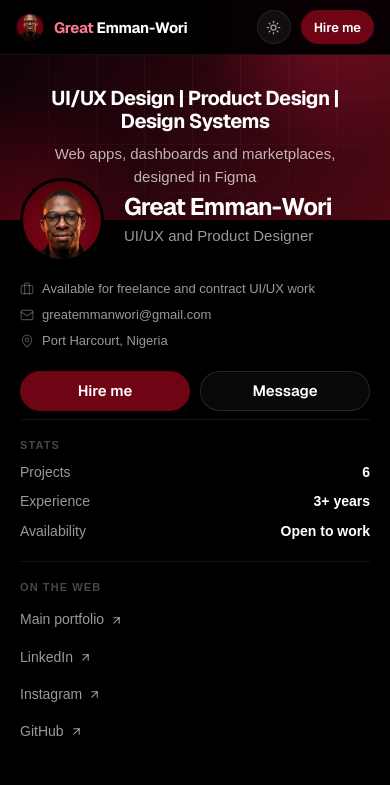
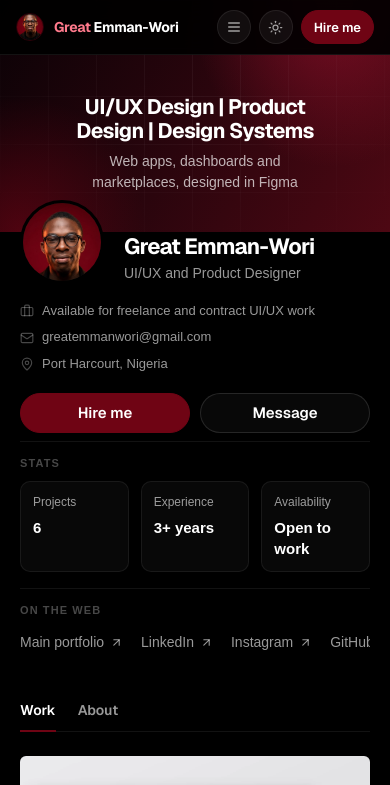
Before and after one commit to great000-bit/port20, a React (Vite) app: page /uiux in a window 390 px wide. Shown: the top 785 px of the page. Built offline with nearby package versions, Linux system fonts and the light colour scheme; a web font is replaced by a local one.

Commit message:
UI/UX portfolio: mobile/tablet/desktop layout pass, mobile menu, contact section on /uiux and project pages
Co-Authored-By: Claude Sonnet 5.5 <noreply@anthropic.com>
Claude-Session: https://claude.ai/code/session_01FY36rUevcgm6D7NwJSFyfM

```diff
--- a/src/components/Contact.tsx
+++ b/src/components/Contact.tsx
@@ -50,7 +50,13 @@ const SOCIALS = [
 const ROLES = ["client","collaborator","other"] as const;
 type Role = typeof ROLES[number];
 
-export default function Contact() {
+type ContactProps = { eyebrow?: string; heading?: string; sub?: string };
+
+export default function Contact({
+  eyebrow = "07 — Contact",
+  heading = "Let's Build.",
+  sub = "Clients, collaborators, and creative partners — reach out.",
+}: ContactProps = {}) {
   const [state, handleSubmit, resetSubmission] = useForm<ContactFormFields>(PORTFOLIO_FORM_KEY);
   const [role, setRole] = useState<Role | null>(null);
   const [focused, setFocused] = useState<string | null>(null);
@@ -167,7 +173,7 @@ export default function Contact() {
         }
         .contact-sub {
           font-family: Arial,sans-serif; font-size:15px;
-          line-height:1.65; color: var(--fg-faint);
+          line-height:1.65; color: var(--fg-muted);
           margin:0 0 40px 0;
         }
         /* Role selector — Omijeh style */
@@ -281,10 +287,10 @@ export default function Contact() {
 
       <div className="contact-wrap">
         <div data-aos="fade-up">
-          <span className="contact-eyebrow">07 — Contact</span>
-          <h2 className="contact-heading">Let's Build.</h2>
+          <span className="contact-eyebrow">{eyebrow}</span>
+          <h2 className="contact-heading">{heading}</h2>
           <p className="contact-sub">
-            Clients, collaborators, and creative partners — reach out.
+            {sub}
           </p>
         </div>
 
--- a/src/components/uiux/UiUxNav.tsx
+++ b/src/components/uiux/UiUxNav.tsx
@@ -1,5 +1,6 @@
 import { Link, useLocation } from "react-router-dom";
-import { Sun, Moon } from "lucide-react";
+import { useState } from "react";
+import { Sun, Moon, Menu, X } from "lucide-react";
 import { useTheme } from "../../context/ThemeContext";
 import { profile } from "@/data/uiux";
 import "./uiux.css";
@@ -7,6 +8,7 @@ import "./uiux.css";
 export default function UiUxNav() {
   const { theme, toggle } = useTheme();
   const { pathname, search } = useLocation();
+  const [open, setOpen] = useState(false);
   const onAbout = pathname === "/uiux" && search.includes("tab=about");
   const onWork = pathname.startsWith("/uiux") && !onAbout;
 
@@ -18,13 +20,17 @@ export default function UiUxNav() {
           <span className="ux-logo-name"><span>Great</span> Emman-Wori</span>
           <span className="ux-logo-tag">UI/UX</span>
         </Link>
-        <nav className="ux-nav-links" aria-label="UI/UX portfolio">
+        <nav id="ux-menu" className={`ux-nav-links${open ? " is-open" : ""}`} aria-label="UI/UX portfolio" onClick={() => setOpen(false)}>
           <Link to="/uiux" className={`ux-nav-link${onWork ? " is-active" : ""}`}>Work</Link>
           <Link to="/uiux?tab=about" className={`ux-nav-link${onAbout ? " is-active" : ""}`}>About</Link>
           <Link to="/graphics" className="ux-nav-link">Graphics</Link>
           <Link to="/" className="ux-nav-link">Main portfolio</Link>
+          <a href="#contact" className="ux-nav-link" onClick={(e) => { const el = document.getElementById("contact"); if (el) { e.preventDefault(); el.scrollIntoView({ behavior: "smooth" }); } }}>Contact</a>
         </nav>
         <div className="ux-nav-actions">
+          <button type="button" className="ux-icon-btn ux-menu-btn" aria-label={open ? "Close menu" : "Open menu"} aria-expanded={open} aria-controls="ux-menu" onClick={() => setOpen((v) => !v)}>
+            {open ? <X size={16} /> : <Menu size={16} />}
+          </button>
           <button type="button" onClick={toggle} className="ux-icon-btn" aria-label="Toggle theme">
             {theme === "dark" ? <Sun size={15} /> : <Moon size={15} />}
           </button>
--- a/src/components/uiux/uiux.css
+++ b/src/components/uiux/uiux.css
@@ -221,3 +221,72 @@
 .ux-quote figcaption strong { color: var(--fg); font: 700 14px/1.3 Geist, Arial, sans-serif; }
 .ux-bigquote { margin: 8px 0 18px; font: 500 clamp(20px,2.4vw,28px)/1.45 Geist, Arial, sans-serif; letter-spacing: -.02em; }
 .ux-bigquote-by { font: 14px/1.5 Arial, sans-serif; opacity: .75; }
+
+/* ═════ Device pass: phone / tablet / laptop ═════ */
+.ux-menu-btn { display: none; }
+.ux-nav-inner { gap: 16px; }
+.ux-cover-title { text-wrap: balance; }
+.ux-cover-sub { text-wrap: balance; max-width: 60ch; }
+.ux-btn-primary, .ux-btn-primary:hover { color: #fff; }
+#contact .contact-wrap { max-width: 1205px; }
+.ux #contact { border-top: 1px solid var(--border-soft); }
+
+/* Tablet & below: profile header becomes a clean stacked block */
+@media (max-width: 1100px) {
+  .ux-cover { height: 240px; }
+  .ux-cover-inner { justify-content: flex-start; padding-top: 44px; }
+  .ux-side { margin-top: -44px; }
+  .ux-profile { padding-bottom: 64px; }
+}
+@media (max-width: 760px) {
+  .ux-menu-btn { display: grid; }
+  .ux-nav-links { position: fixed; top: 55px; left: 0; right: 0; flex-direction: column; align-items: stretch; gap: 0; margin: 0; padding: 8px clamp(16px,4vw,24px) 14px; background: var(--bg); border-bottom: 1px solid var(--border); box-shadow: 0 20px 40px rgba(0,0,0,.28); display: none; }
+  .ux-nav-links.is-open { display: flex; }
+  .ux-nav-link { padding: 14px 0; font-size: 16px; border-bottom: 1px solid var(--border-soft); }
+  .ux-nav-link.is-active { border-bottom-color: var(--border-soft); color: var(--accent-text); }
+  .ux-logo-name { font-size: 14px; }
+  .ux-nav-inner { gap: 10px; }
+  .ux-tabs { gap: 22px; position: sticky; top: 55px; z-index: 5; background: var(--bg); padding-top: 12px; margin-top: -12px; }
+  .ux-main { padding-top: 24px; }
+  .ux-stage { padding: 0; }
+  .ux-canvas { border-radius: 0; }
+  .ux-info { padding-top: 40px; }
+  .ux-results li { grid-template-columns: 36px 1fr; gap: 10px; }
+  .ux-facts { grid-template-columns: repeat(2, minmax(0, 1fr)); gap: 20px 16px; margin-top: 32px; }
+}
+@media (max-width: 520px) {
+  .ux-cover { height: 232px; }
+  .ux-cover-inner { padding: 40px 20px 0; gap: 8px; }
+  .ux-cover-title { font-size: 21px; }
+  .ux-cover-sub { font-size: 14px; }
+  .ux-side { grid-template-columns: 84px minmax(0, 1fr); margin-top: -42px; }
+  .ux-side > .ux-name { font-size: 22px; align-self: center; padding-top: 44px; }
+  .ux-side > .ux-headline { font-size: 14px; margin-top: 4px; }
+  .ux-side-actions { grid-template-columns: 1fr 1fr; }
+  .ux-nav-actions { gap: 8px; }
+  .ux-pbar { padding-top: 16px; }
+  .ux-pbar-title { font-size: 15px; }
+  .ux-mod { padding: 44px 20px; }
+  .ux-rail { padding: 8px 12px; gap: 10px; max-width: calc(100vw - 24px); }
+  .ux-card-cover { border-radius: 6px; }
+}
+@media (min-width: 761px) and (max-width: 1100px) {
+  .ux-nav-links { gap: 18px; }
+  .ux-grid { grid-template-columns: repeat(2, minmax(0, 1fr)); }
+}
+@media (min-width: 1500px) {
+  .ux-profile { max-width: 1360px; }
+  .ux-grid { grid-template-columns: repeat(3, minmax(0, 1fr)); }
+}
+
+/* Phone: compact stats + inline links so work appears sooner */
+@media (max-width: 760px) {
+  .ux-stats { grid-template-columns: repeat(3, minmax(0, 1fr)); gap: 12px; }
+  .ux-stats div { flex-direction: column; justify-content: flex-start; gap: 6px; padding: 12px; border: 1px solid var(--border); border-radius: 10px; background: var(--card-bg); }
+  .ux-stats dd { text-align: left; font-size: 15px; }
+  .ux-stats dt { font-size: 12px; }
+  .ux-links { grid-auto-flow: column; grid-auto-columns: max-content; gap: 8px 18px; overflow-x: auto; scrollbar-width: none; }
+  .ux-links::-webkit-scrollbar { display: none; }
+  .ux-links a { white-space: nowrap; }
+  .ux-side-block { padding: 16px 0; }
+}
--- a/src/pages/UiUx.tsx
+++ b/src/pages/UiUx.tsx
@@ -1,6 +1,7 @@
 import { Link, useSearchParams } from "react-router-dom";
 import { Mail, MapPin, Briefcase, ArrowUpRight } from "lucide-react";
 import Seo from "../components/Seo";
+import Contact from "../components/Contact";
 import UiUxNav from "../components/uiux/UiUxNav";
 import ProjectCard from "../components/uiux/ProjectCard";
 import { profile, projects, testimonials } from "@/data/uiux";
@@ -107,6 +108,7 @@ export default function UiUx() {
           </section>
         </div>
       </main>
+      <Contact eyebrow="Contact" heading="Let's design something." sub="Have a product, app or website in mind? Tell me about it — I reply within 24 hours." />
       <footer className="ux-foot">
         <span>© {new Date().getFullYear()} {profile.name}. UI/UX portfolio.</span>
         <span><Link to="/">Main portfolio</Link> · <Link to="/graphics">Graphics</Link> · <a href={config.siteUrl}>{config.siteUrl.replace("https://", "")}</a></span>
--- a/src/pages/UiUxProject.tsx
+++ b/src/pages/UiUxProject.tsx
@@ -3,6 +3,7 @@ import { Link, useParams } from "react-router-dom";
 import { ThumbsUp, Mail, Wrench, Share2, Link2, Linkedin, MessageCircle, ArrowUpRight, Check } from "lucide-react";
 import { toast } from "sonner";
 import Seo from "../components/Seo";
+import Contact from "../components/Contact";
 import UiUxNav from "../components/uiux/UiUxNav";
 import ProjectCard from "../components/uiux/ProjectCard";
 import NotFound from "./NotFound";
@@ -301,6 +302,7 @@ export default function UiUxProject() {
           </section>
         )}
       </main>
+      <Contact eyebrow="Contact" heading="Let's design something." sub="Have a product, app or website in mind? Tell me about it — I reply within 24 hours." />
       <footer className="ux-foot">
         <span>© {new Date().getFullYear()} {profile.name}. UI/UX portfolio.</span>
         <span><Link to="/uiux">All projects</Link> · <Link to="/">Main portfolio</Link></span>
```
